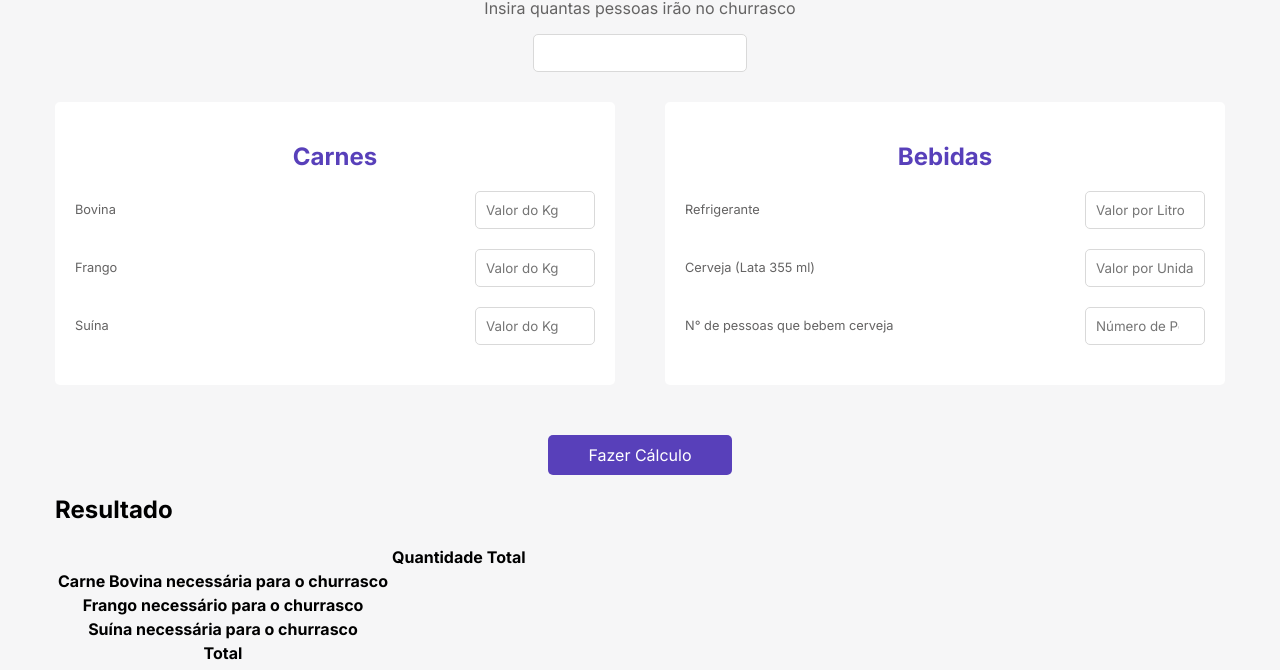
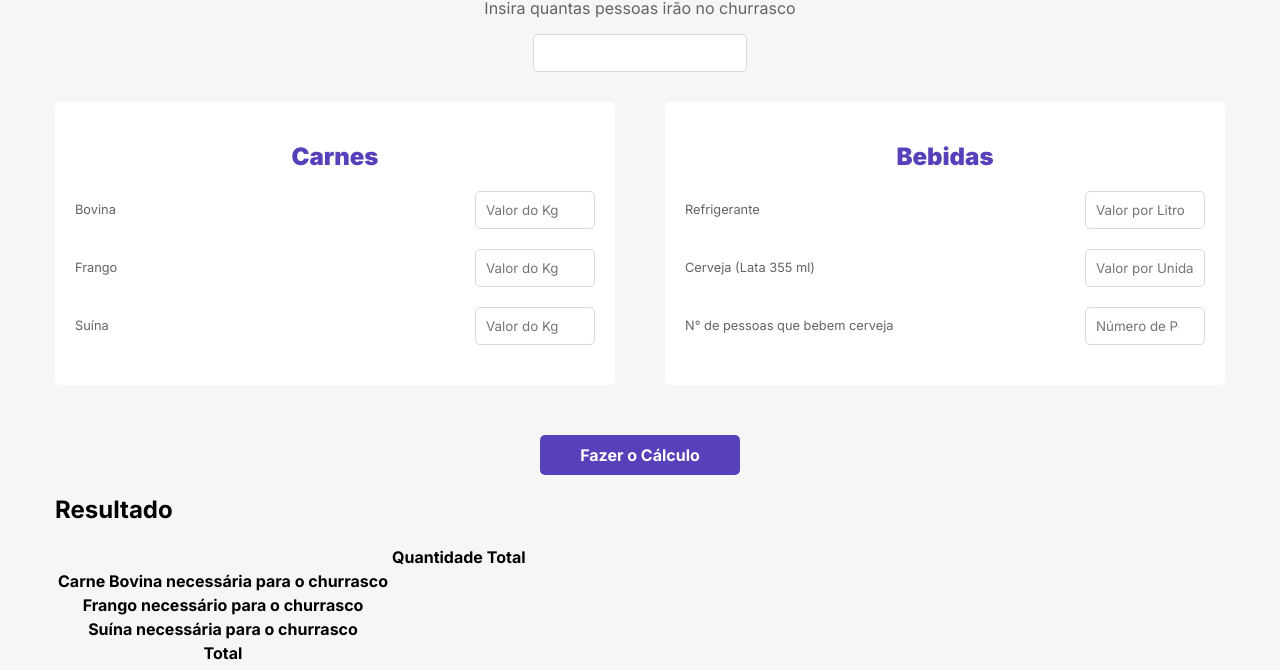
Before and after one commit to danielalves09/JAVASCRIPT---PROJETO-CALCULADORA-CHURRASCO, a plain HTML site: page index.html in a window 1280 px wide. Shown: the part 127-797 px from the top of the page. Drawn offline with Linux system fonts and the light colour scheme.

Commit message:
fidelizando as alterações

```diff
--- a/index.html
+++ b/index.html
@@ -75,7 +75,7 @@
                 </div>
 
                 <button type="submit" class="btn-calcular" id="calcular">
-                    Fazer Cálculo
+                    Fazer o Cálculo
                 </button>
 
             </form>
--- a/style.css
+++ b/style.css
@@ -92,6 +92,7 @@ input:focus{
 .blocos-editaveis h2{
     text-align: center;
     color: var(--purple-ligth);
+    font-weight: 900;
 }
 
 .campo-form{
@@ -118,6 +119,7 @@ input:focus{
     background-color: var(--purple-ligth);
     color: #fff;
     padding: 10px 40px;
+    font-weight: 700;
     border-radius: 5px;
     cursor: pointer;
     transition: .4s;
```
